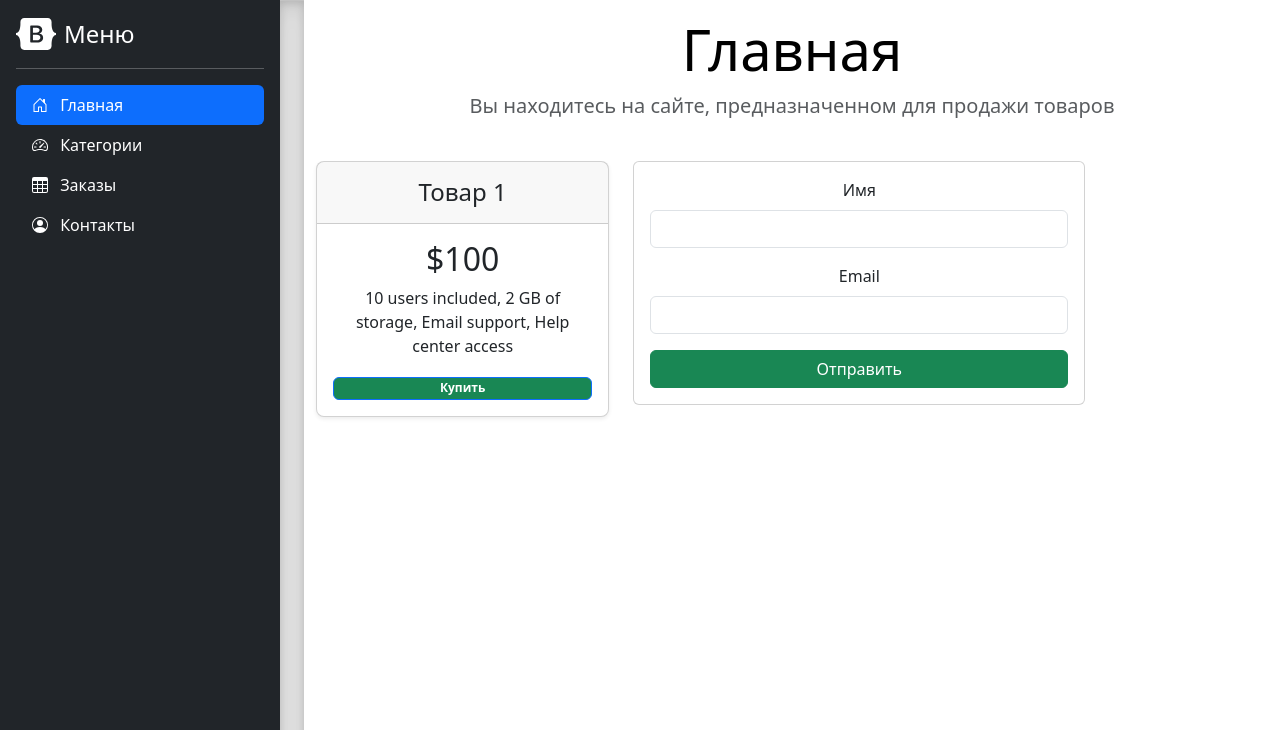
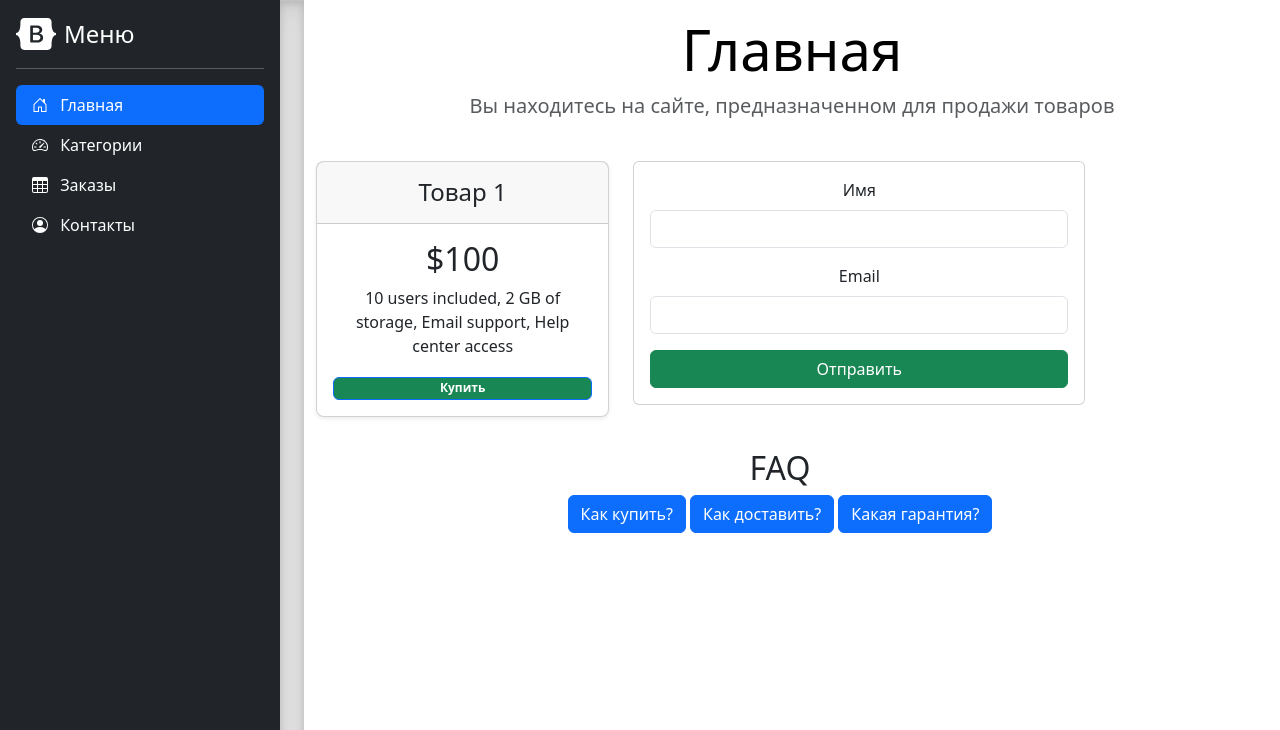
Before and after one commit to SergeyUpgrade/HW_19.1, a plain HTML site: page index.html in a window 1280 px wide. Shown: the top 730 px of the page. Drawn offline with nearby package versions, Linux system fonts and the light colour scheme.

Commit message:
Adding FAQ

```diff
--- a/index.html
+++ b/index.html
@@ -304,6 +304,45 @@
                         </div>
                     </div>
                 </div>
+                <div class="col-12">
+                    <div class="mb-4">
+                        <p class="h2 text-center mt-2 mb-2">FAQ</p>
+                        <div class="card-body text-center">
+                            <p class="d-inline-flex gap-1">
+                                <a class="btn btn-primary" data-bs-toggle="collapse" href="#collapseExample"
+                                   role="button"
+                                   aria-expanded="false" aria-controls="collapseExample">
+                                    Как купить?
+                                </a>
+                                <a class="btn btn-primary" data-bs-toggle="collapse" href="#collapseExample1"
+                                   role="button"
+                                   aria-expanded="false" aria-controls="collapseExample1">
+                                    Как доставить?
+                                </a>
+                                <a class="btn btn-primary" data-bs-toggle="collapse" href="#collapseExample2"
+                                   role="button"
+                                   aria-expanded="false" aria-controls="collapseExample2">
+                                    Какая гарантия?
+                                </a>
+                            </p>
+                            <div class="collapse" id="collapseExample">
+                                <div class="card card-body">
+                                    Все просто, надо нажать кнопку "Купить".
+                                </div>
+                            </div>
+                            <div class="collapse" id="collapseExample1">
+                                <div class="card card-body">
+                                    Оплатить можно любым удобным способом, каким найдете.
+                                </div>
+                            </div>
+                            <div class="collapse" id="collapseExample2">
+                                <div class="card card-body">
+                                    Гарантии - Если ты мне веришь, то можешь смело брать.
+                                </div>
+                            </div>
+                        </div>
+                    </div>
+                </div>
             </div>
         </main>
 
```
